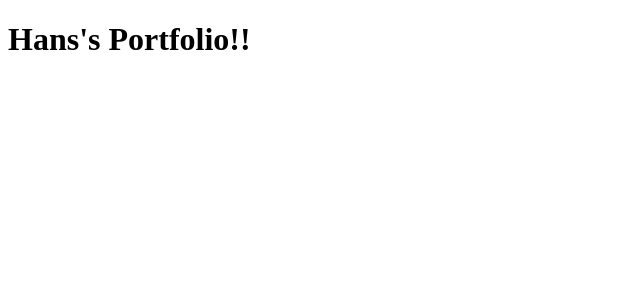
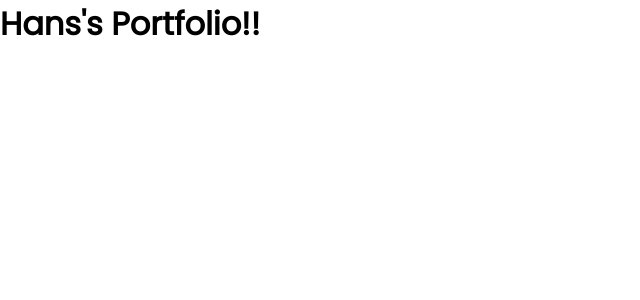
Before and after one commit to iHansy/responsive-portfolio, a React (Create React App) app: page / in a window 1280 px wide. Shown: the top 300 px of the page, without its empty margins (0-640 px from the left). Built offline with nearby package versions, Linux system fonts and the light colour scheme.

Commit message:
header component

```diff
--- a/public/index.html
+++ b/public/index.html
@@ -1,14 +1,14 @@
 <!DOCTYPE html>
 <html lang="en">
+
 <head>
   <meta charset="utf-8" />
   <link rel="icon" href="%PUBLIC_URL%/favicon.ico" />
   <meta name="viewport" content="width=device-width, initial-scale=1" />
   <meta name="theme-color" content="#000000" />
-    <meta
-      name="description"
-      content="Web site created using create-react-app"
-    />
+  <meta name="description" content="Web site created using create-react-app" />
+  <link rel="preconnect" href="https://fonts.gstatic.com">
+  <link href="https://fonts.googleapis.com/css2?family=Poppins&display=swap" rel="stylesheet">
   <link rel="apple-touch-icon" href="%PUBLIC_URL%/logo192.png" />
   <!--
       manifest.json provides metadata used when your web app is installed on a
@@ -26,6 +26,7 @@
     -->
   <title>Hans Accola</title>
 </head>
+
 <body>
   <noscript>You need to enable JavaScript to run this app.</noscript>
   <div id="root"></div>
@@ -40,4 +41,5 @@
       To create a production bundle, use `npm run build` or `yarn build`.
     -->
 </body>
+
 </html>
--- a/src/App.css
+++ b/src/App.css
@@ -1,3 +1,9 @@
+* {
+  margin: 0px;
+  padding: 0px;
+  box-sizing: border-box;
+}
+
 .app {
-  font-family: poppins;
+  font-family: 'Poppins', sans-serif;
 }
--- a/src/App.js
+++ b/src/App.js
@@ -1,4 +1,3 @@
-import logo from './logo.svg';
 import './App.css';
 
 function App() {
```
Also changed, not shown: src/components/Header.jsx (added), 1 other file (tests, documents, lock files or other folders). Lines whose indentation alone changed are shown as unchanged.
